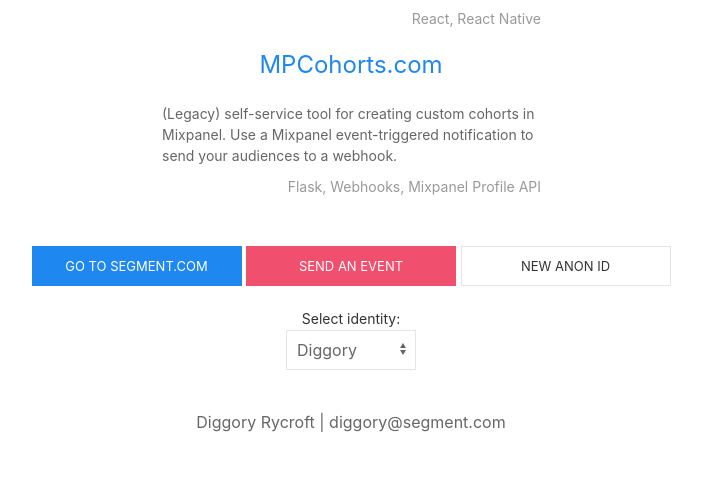
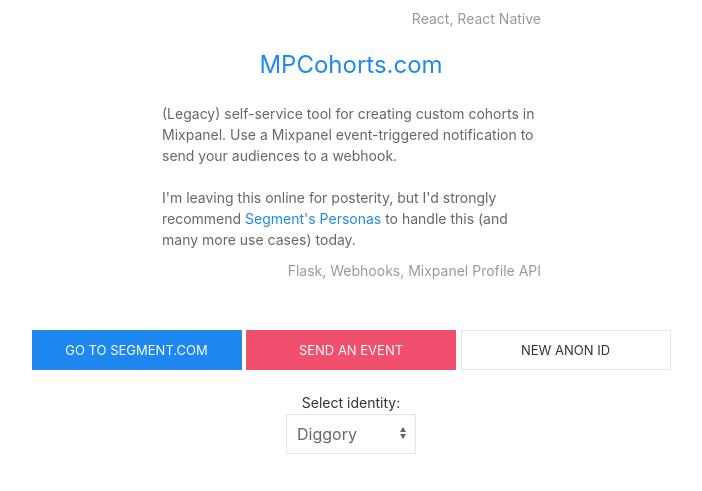
Before and after one commit to dddiggory/segment, a Flask app: page / in a window 1280 px wide. Shown: the part 363-854 px from the top of the page, without its empty margins (289-991 px from the left). Before the commit the page ends 795 px from the top, so only its background shows below. Run offline with Flask 2, Linux system fonts and the light colour scheme; some libraries are stand-ins or nearby versions.

Commit message:
copy edits

```diff
--- a/templates/index.html
+++ b/templates/index.html
@@ -53,6 +53,8 @@
 						<h3 class="uk-panel-title"><a href="http://mpcohorts.com">MPCohorts.com</a></h3>
 						<div class="uk-text-small card-body">
 							(Legacy) self-service tool for creating custom cohorts in Mixpanel. Use a Mixpanel event-triggered notification to send your audiences to a webhook.
+							<br><br>
+							I'm leaving this online for posterity, but I'd strongly recommend <a href="https://segment.com/docs/personas/">Segment's Personas</a> to handle this (and many more use cases) today.
 						</div>
 						<div class="uk-text-meta card-footer">
 							Flask, Webhooks, Mixpanel Profile API
```
